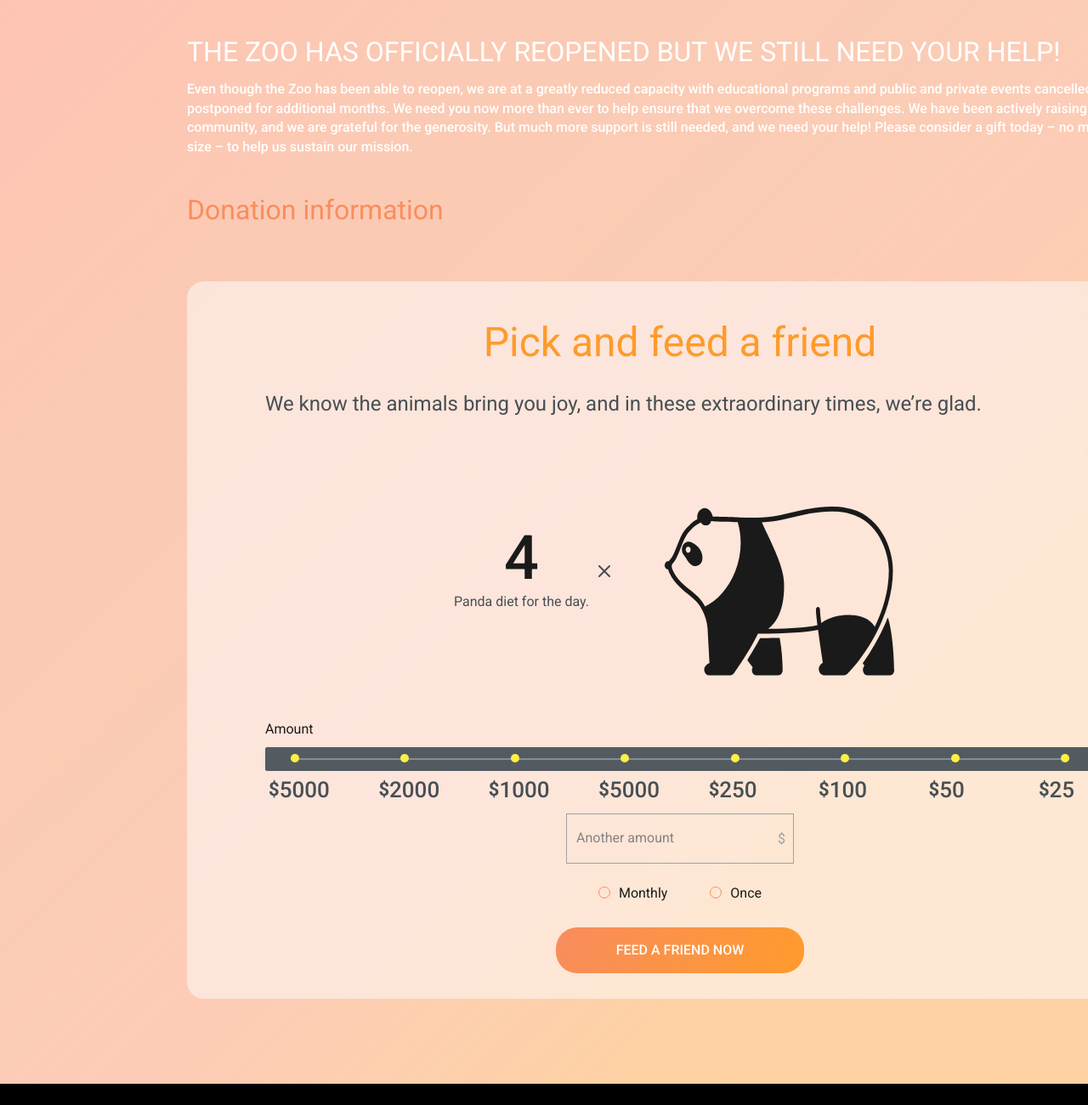
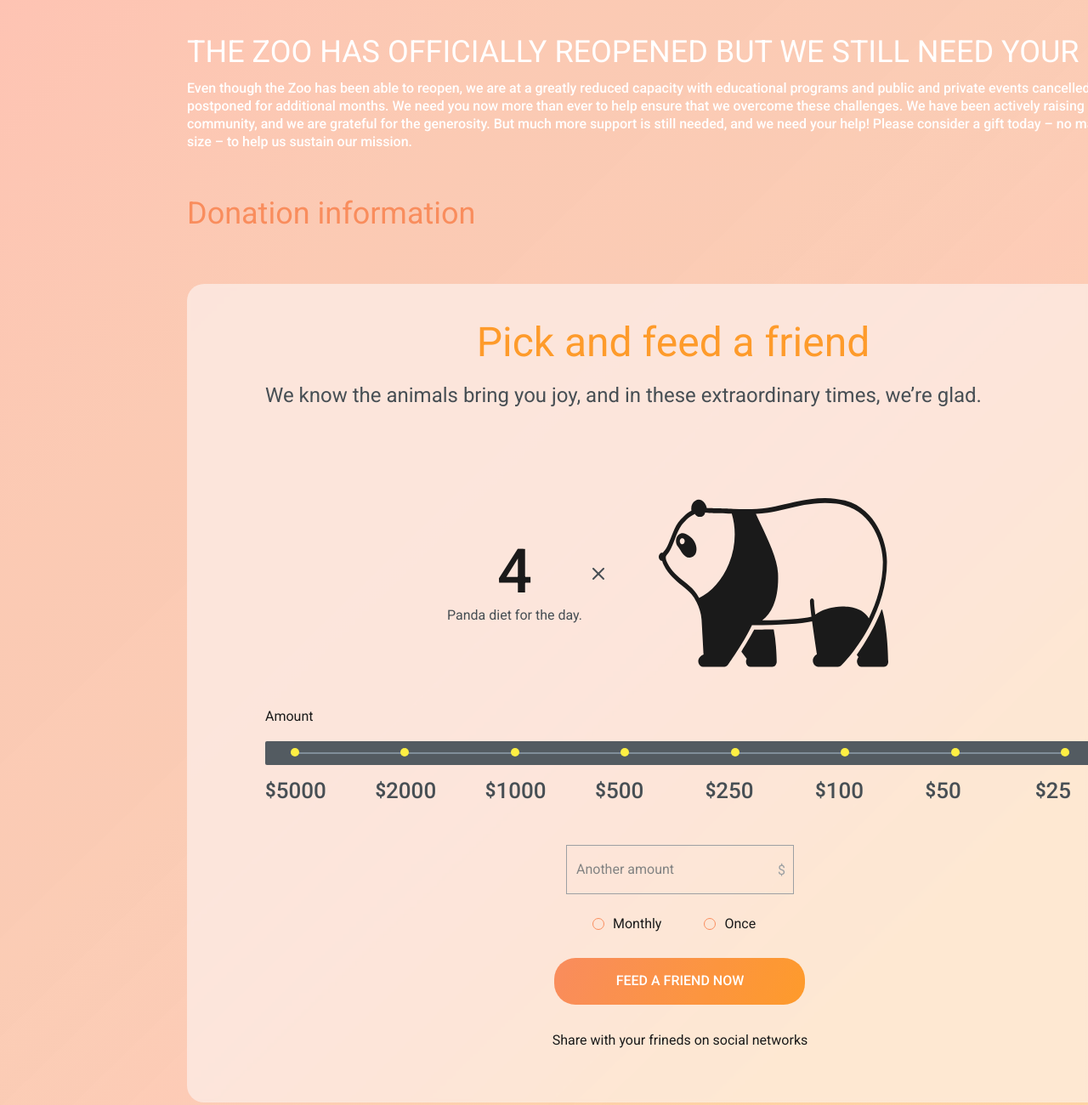
Before and after one commit to LineCoran/projects_stage_1, a website: page online-zoo/pages/donate/donate.html in a window 1280 px wide. Shown: the part 470-1770 px from the top of the page at 85% size. Drawn offline with Linux system fonts and the light colour scheme.

Commit message:
feat: task done

```diff
--- a/online-zoo/pages/donate/donate.html
+++ b/online-zoo/pages/donate/donate.html
@@ -174,7 +174,7 @@
 
                                         <label for="500" class="feed__label__count">
                                             <span class="money__label__count">$</span>
-                                            5000
+                                            500
                                         </label>
                                     </label>
 
@@ -231,6 +231,7 @@
                             </div>
                         </div>
                         <div class="payment-button__wrapper">
+
                             <div class="money__input__wrapper">
                                 <input type="number" placeholder="Another amount" min="1" max="9999" maxlength="4"
                                     class="pick__money">
@@ -259,6 +260,10 @@
                             <a href="../donate/donate.html" target="_blank" class="payment-button-link">
                                 <button class="button payment__button">feed a friend now</button>
                             </a>
+
+                            <p class="payment-button__wrapper-text">
+                                Share with your frineds on social networks
+                            </p>
                         </div>
                     </div>
                 </div>
--- a/online-zoo/pages/donate/style.css
+++ b/online-zoo/pages/donate/style.css
@@ -3,7 +3,9 @@
     --orange-dark: #E47209;
     --green: #4b9200;
 }
-
+html {
+    width: 100%;
+}
 body {
     width: 100vw;
     height: 100%;
@@ -449,7 +451,7 @@ header {
     background: linear-gradient(315.75deg, rgba(254, 210, 144, 0.7) 30.06%, #FEBDAB 100.95%, rgba(254, 210, 144, 0.7) 106.36%), linear-gradient(315.75deg, rgba(254, 189, 171, 0.74) 30.06%, rgba(243, 169, 248, 0.66) 50.74%, #E0D8F0 80.49%, #EAF7FE 127.9%, #EAF7FE 149.54%), linear-gradient(315.75deg, rgba(254, 189, 171, 0.74) 30.06%, rgba(243, 169, 248, 0.66) 50.74%, #E0D8F0 80.49%, #EAF7FE 127.9%, #EAF7FE 149.54%);
     opacity: 0.9;
     padding-top: 40px;
-    padding-bottom: 100px;
+    padding-bottom: 180px;
 }
 
 .payment__inner {
@@ -464,7 +466,7 @@ header {
 }
 
 .pick__header__title {
-    font-size: 2rem;
+    font-size: 2.25rem;
     font-weight: 400;
     line-height: 2.925rem;
     text-transform: uppercase;
@@ -475,13 +477,14 @@ header {
 .pick__header__text {
     font-size: 1rem;
     font-weight: 500;
-    line-height: 1.4rem;
+    line-height: 1.3rem;
+    letter-spacing: -0.02px;
     color: #fff;
-    margin-bottom: 40px;
+    margin-bottom: 50px;
 }
 
 .pick__header__subtitle {
-    font-size: 2rem;
+    font-size: 2.25rem;
     font-weight: 400;
     line-height: 2.925rem;
     color: var(--orange);
@@ -495,8 +498,9 @@ header {
 
 .description__title {
     text-align: center;
-    margin-top: 43px;
-    margin-bottom: 30px;
+    margin-top: 40px;
+    margin-left: -16px;
+    margin-bottom: 20px;
     font-size: 3rem;
     color: #fe9013;
     font-weight: 400;
@@ -519,12 +523,15 @@ header {
     display: flex;
     justify-content: center;
     align-items: center;
-    margin-bottom: 48px;
+    margin-bottom: 43px;
+
 }
 
 .counts-of-pands {
     display: flex;
     flex-direction: column;
+    padding-top: 50px;
+    padding-right: 16px;
     align-items: center;
     justify-content: center;
     margin-right: 11px;
@@ -547,6 +554,11 @@ header {
 
 .cross__icon {
     margin-right: 64px;
+    transform: translate(-15px, 12px);
+}
+
+.panda__image {
+    transform: translate(-15px, 0);
 }
 
 
@@ -555,7 +567,7 @@ header {
     flex-direction: column;
     align-items: center;
     justify-content: center;
-    margin-top: 50px;
+    margin-top: 94px;
 }
 
 .money__input__wrapper {
@@ -594,6 +606,7 @@ input::-webkit-inner-spin-button {
     align-items: center;
     margin-bottom: 31px;
     margin-top: 25px;
+    width: 206px;
 }
 
 
@@ -655,7 +668,7 @@ margin-right: 50px;
     font-weight: 400;
     color: #000;
     line-height: 1.4rem;
-    margin-bottom: 10px;
+    margin-bottom: 17px;
 }
 
 .feed {
@@ -740,8 +753,8 @@ margin-right: 50px;
 .feed__label__count {
     position: absolute;
     display: flex;
-    top: 45px;
-    left: -11px;
+    top: 53px;
+    left: -15px;
     font-size: 1.625rem;
     font-weight: 500;
     color: #333b41;
@@ -861,10 +874,14 @@ margin-right: 50px;
 }
 
 .payment__button {
-    width: 292px;
+    width: 295px;
     padding: 16px 0;
-    margin-bottom: 30px;
+    margin-bottom: 32px;
     margin-top: 0;
+}
+
+.payment-button__wrapper-text {
+    margin-bottom: 64px;
 }
 
 .payment__step--arrow::after {
@@ -1167,6 +1184,7 @@ input::-webkit-slider-thumb:hover {
 
 .header__nav-footer .nav__list {
     margin: 0;
+    transform: translate(0px, 0px);
 }
 
 .footer__disign-info {
@@ -1175,6 +1193,7 @@ input::-webkit-slider-thumb:hover {
 
 .design-text {
     width: max-content;
+    margin-bottom: 4px;
     font-size: 1rem;
     font-weight: 100;
     line-height: 1.3rem;
```
